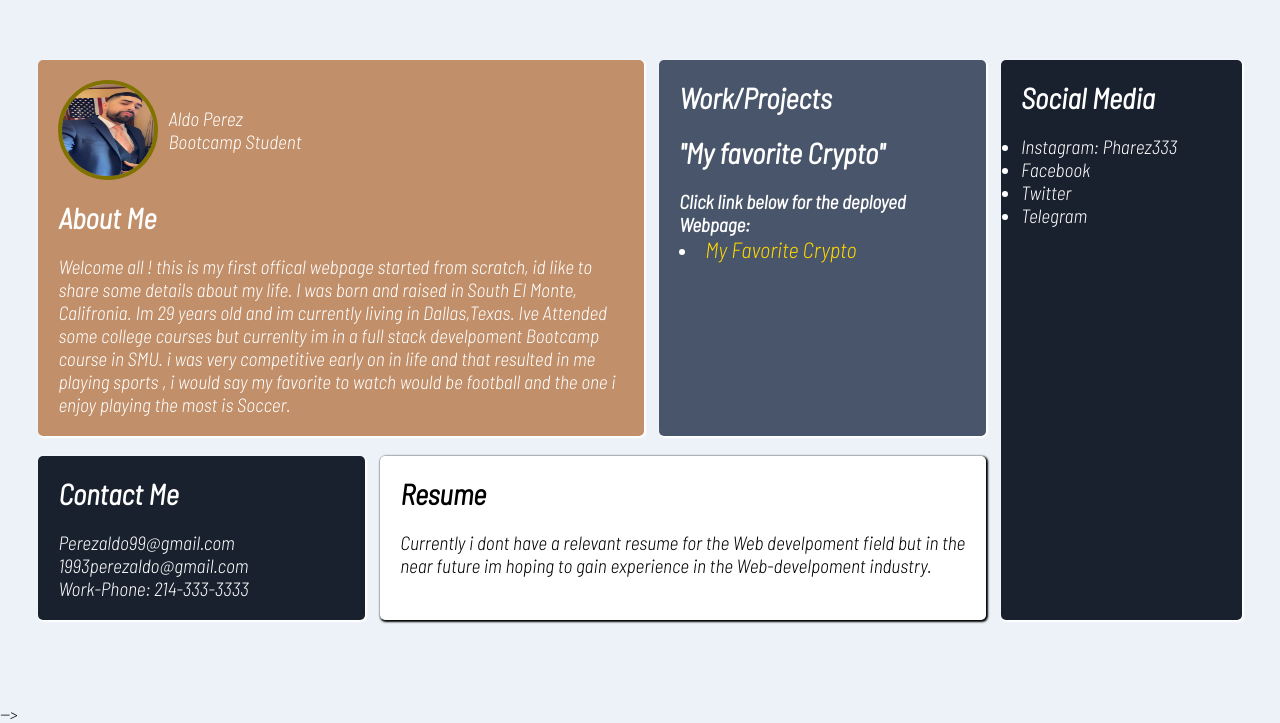
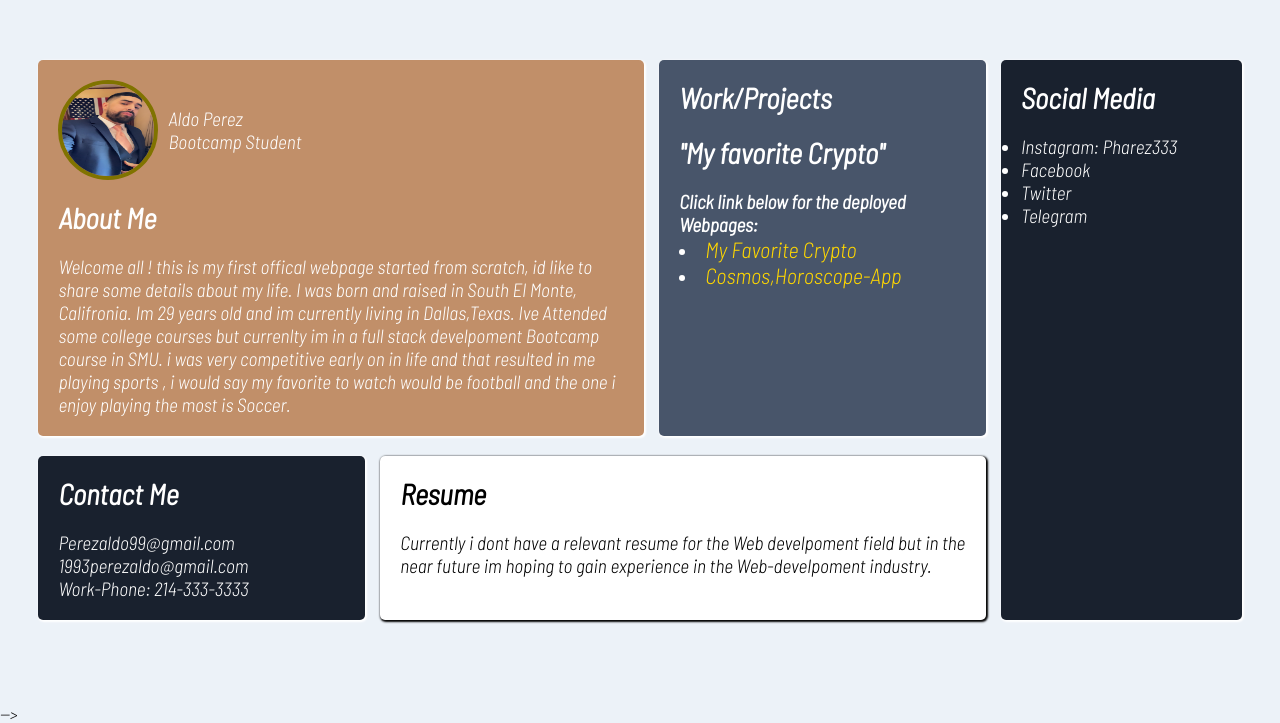
Before and after one commit to Staygold93/Web-Developer-Portfolio, a plain HTML site: page index.html in a window 1280 px wide. Shown: the part 94-817 px from the top of the page. Drawn offline with Linux system fonts and the light colour scheme.

Commit message:
added heroku/project 2 link

```diff
--- a/index.html
+++ b/index.html
@@ -83,9 +83,12 @@
                     <h2 id="Work">Work/Projects</h2>
                     <h2>"My favorite Crypto"</h2>
                     <p>
-                    <h4> Click link below for the deployed Webpage:</h4>
+                    <h4> Click link below for the deployed Webpages:</h4>
                     <li>
                         <a class="project-link" href="https://adinair007.github.io/My-Favorite_Crypto/">My Favorite Crypto</a>
+                    </li>
+                    <li>
+                        <a class="project-link" href="https://horoscope-cosmos.herokuapp.com/">Cosmos,Horoscope-App</a>
                     </li>
                     </p>
 
```
